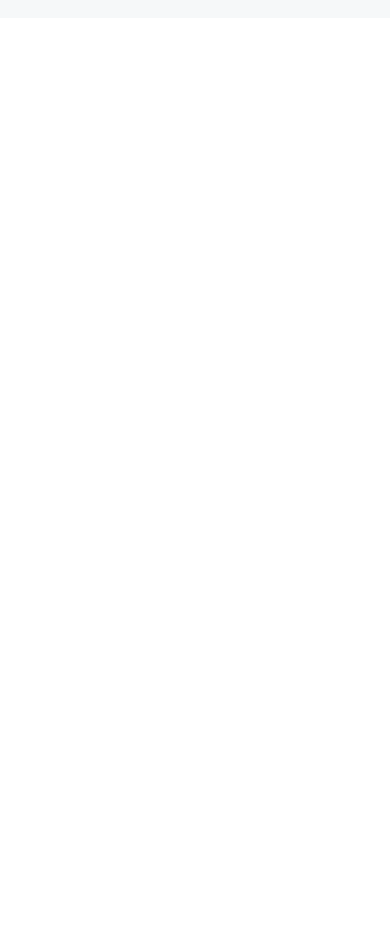
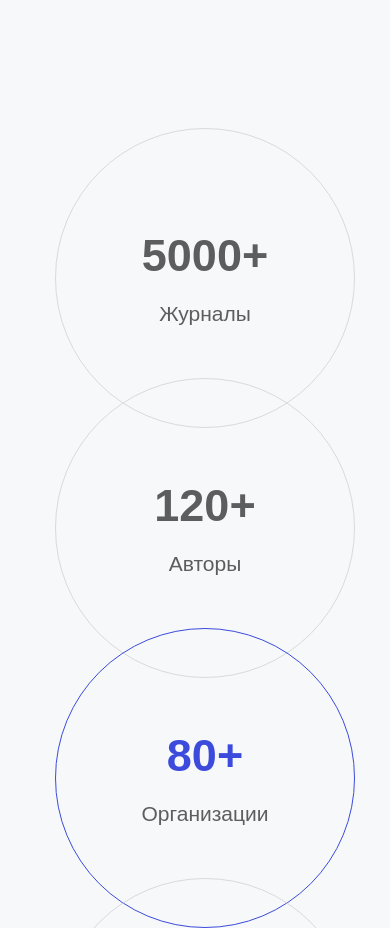
Before and after one commit to beckSafarov/journal_landing_page, a React (Create React App) app: page / in a window 390 px wide. Shown: the part 1167-2095 px from the top of the page. Before the commit the page ends 1185 px from the top, so only its background shows below. Built offline with nearby package versions, Linux system fonts and the light colour scheme; no server answers.

Commit message:
circles made mobile responsive

```diff
--- a/src/App.js
+++ b/src/App.js
@@ -19,9 +19,9 @@ function App() {
         <Hero />
         <SearchSection />
         <Journals />
+        <Stats />
         {(isDesktop || isTablet) && (
           <>
-            <Stats />
             <PlannedConferencesSection />
             <OrganizationsSection />
             <OurAddressSection />
--- a/src/components/StatCircle/StatCircle.module.scss
+++ b/src/components/StatCircle/StatCircle.module.scss
@@ -1,11 +1,14 @@
 @import '../../styles/mixins';
 
+@mixin size($s){
+  width: $s;
+  height: $s;
+}
 .circle{
   border: 1px solid #DADADA;
   position: absolute;
   border-radius: 1000px;
-  width: 370px;
-  height: 370px;
+  @include size(370px);
   @include flexCenter;
   .content{
     display: flex;
@@ -38,8 +41,13 @@
     height: 456px;
   }
   @include tablets{
-    width: 300px;
-    height: 300px;
+    @include size(350px);
+  }
+  @include mobile{
+    @include size(300px)
+  }
+  @include smallMobile{
+    @include size(250px)
   }
 }
 
@@ -47,10 +55,11 @@
   left: 0;
   @include lowEndDevices{
     left: 0;
-    // right: 50%;
     margin: 0 50% 0 30%;
-    // transform: translateX(50%);
     top: 0;
+  }
+  @include mobile{
+    margin: 0 10%;
   }
 }
 .circle:nth-child(2){
@@ -60,10 +69,11 @@
   }
   @include lowEndDevices {
     left: 0;
-    // right: 50%;
     margin: 0 50% 0 30%;
-    // transform: translateX(50%);
     top: 50%;
+  }
+  @include mobile {
+    margin: 0 10%;
   }
 }
 .circle:nth-child(3){
@@ -73,11 +83,12 @@
   }
   @include lowEndDevices {
     left: 0;
-    // right: 50%;
     margin: 0 50% 0 30%;
-    // transform: translateX(50%);
     top: 100%;
   }
+    @include mobile {
+      margin: 0 10%;
+    }
 }
 .circle:nth-child(4){
   left: 69%;
@@ -86,11 +97,12 @@
   }
   @include lowEndDevices {
     left: 0;
-    // right: 50%;
     margin: 0 50% 0 30%;
-    // transform: translateX(50%);
     top: 150%;
   }
+    @include mobile {
+      margin: 0 10%;
+    }
 }
 
 .circle.active {
--- a/src/styles/_mixins.scss
+++ b/src/styles/_mixins.scss
@@ -2,12 +2,19 @@ $small-width: 480px; //mobile phones
 $medium-width: 768px; //tablets
 $large-width: 1024px; //small laptops
 
+$maxSmallMobile: 360px;
 $mobilePhones: 480px;
 $tabletMin: 768px;
 $tabletMax: 1024px;
 $smallLaptops: 1280px;
 $bigScreen: 1900px;
 
+
+@mixin smallMobile {
+  @media (max-width: $maxSmallMobile) {
+    @content;
+  }
+}
 @mixin mobile {
   @media (max-width: $mobilePhones) {
     @content;
```
